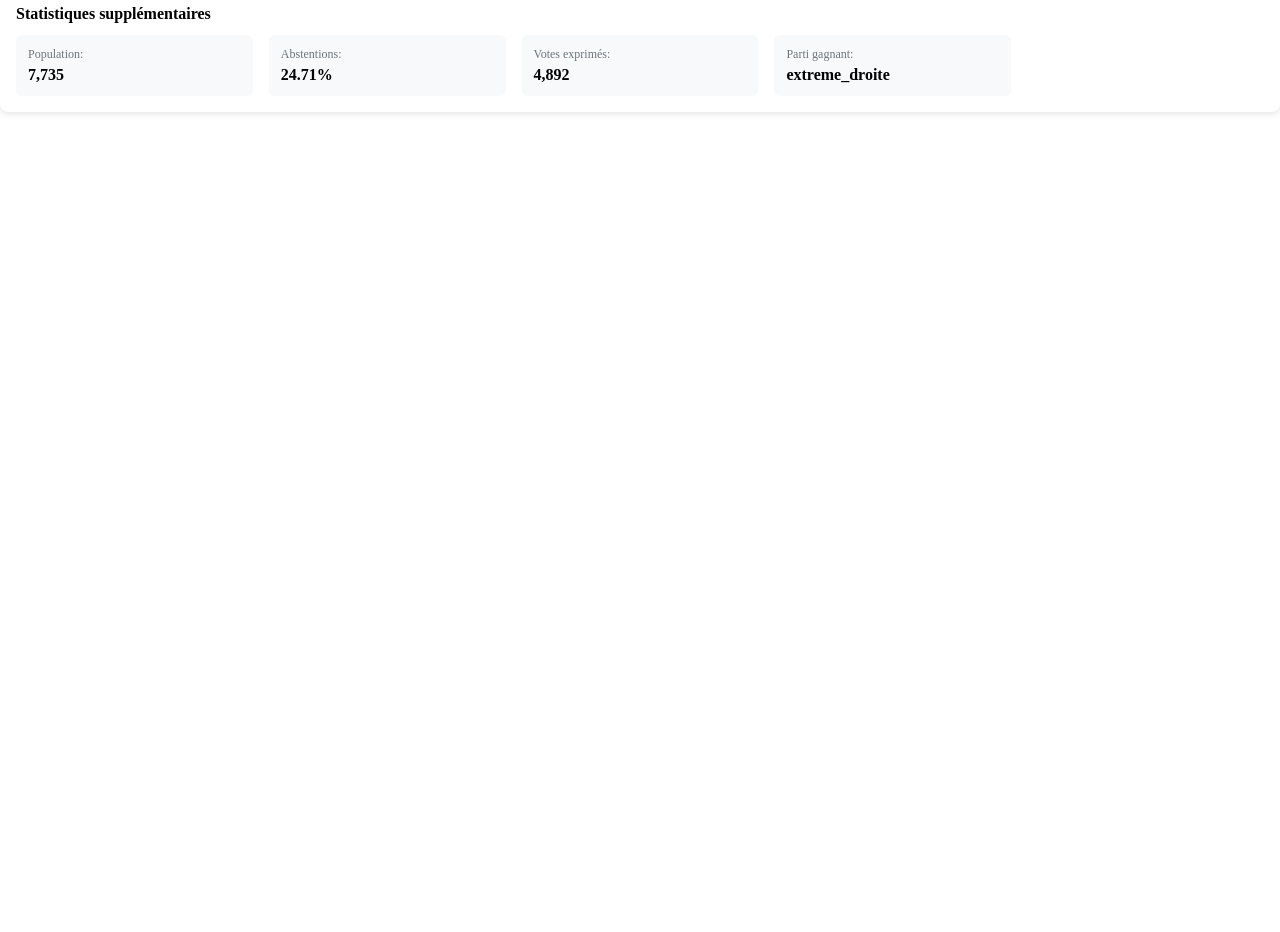
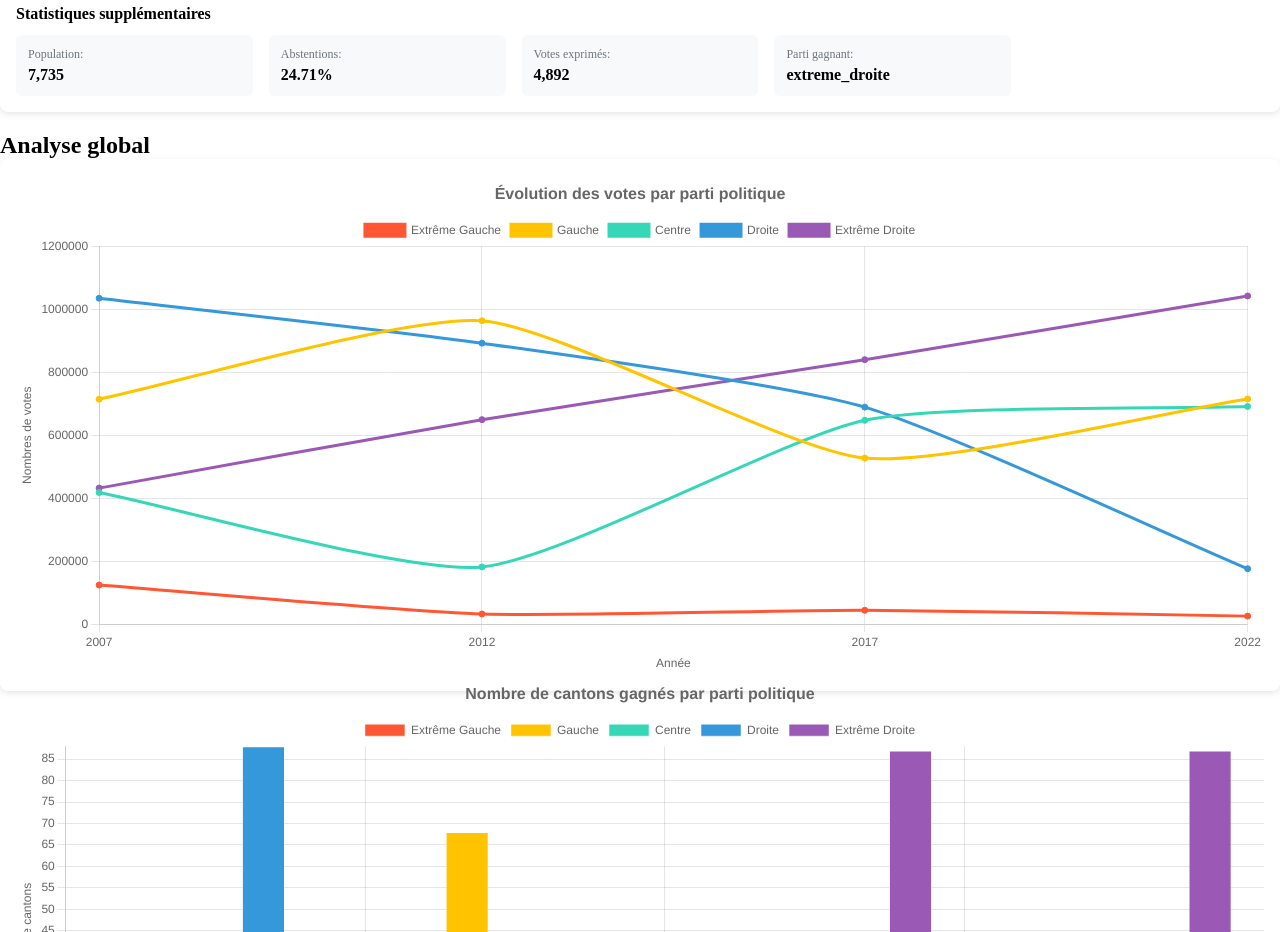
Before and after one commit to QuentinVdr/mspr_politique_i1, a React (Vite) app: page / in a window 1280 px wide. Shown: the part 1340-2272 px from the top of the page. Before the commit the page ends 1472 px from the top, so only its background shows below. Built offline with nearby package versions, Linux system fonts and the light colour scheme.

Commit message:
✨ Add ElectionTrendsChart component for visualizing election trends and integrate it into Home

```diff
--- /dev/null
+++ b/src/components/ElectionTrendsChart/ElectionTrendsChart.module.css
@@ -0,0 +1,15 @@
+.chartContainer {
+  padding: 16px;
+  background: white;
+  border-radius: 8px;
+  box-shadow: 0 2px 6px rgba(0, 0, 0, 0.1);
+  margin-bottom: 20px;
+}
+.chartWrapper {
+  display: flex;
+  flex-direction: column;
+  width: 100%;
+  height: 100%;
+  max-height: 500px;
+  position: relative;
+}
--- /dev/null
+++ b/src/components/ElectionTrendsChart/ElectionTrendsChart.tsx
@@ -0,0 +1,270 @@
+import { useElectionStore } from '@/store/ElectionStore';
+import { TElection } from '@/types/ElectionType';
+import { getColorsByPolitical } from '@/utils/politicalColors';
+import {
+  BarElement,
+  CategoryScale,
+  Chart as ChartJS,
+  Legend,
+  LinearScale,
+  LineElement,
+  PointElement,
+  Title,
+  Tooltip
+} from 'chart.js';
+import React, { useMemo } from 'react';
+import { Bar, Line } from 'react-chartjs-2';
+import styles from './ElectionTrendsChart.module.css';
+
+// Register ChartJS components
+ChartJS.register(CategoryScale, LinearScale, BarElement, PointElement, LineElement, Title, Tooltip, Legend);
+
+type PoliticalParty = 'extreme_gauche' | 'gauche' | 'centre' | 'droite' | 'extreme_droite';
+
+const partyNames: Record<PoliticalParty, string> = {
+  extreme_gauche: 'Extrême Gauche',
+  gauche: 'Gauche',
+  centre: 'Centre',
+  droite: 'Droite',
+  extreme_droite: 'Extrême Droite'
+};
+
+const ElectionTrendsChart: React.FC = () => {
+  const allElections = useElectionStore((state) => state.elections);
+
+  // Group elections by year for processing
+  const electionsByYear = useMemo(() => {
+    if (!allElections || allElections.length === 0) return {};
+
+    const grouped: Record<number, TElection[]> = {};
+
+    allElections.forEach((election) => {
+      if (!grouped[election.annee]) {
+        grouped[election.annee] = [];
+      }
+      grouped[election.annee].push(election);
+    });
+
+    return grouped;
+  }, [allElections]);
+
+  // Get available years in sorted order
+  const availableYears = useMemo(() => {
+    return Object.keys(electionsByYear)
+      .map((year) => parseInt(year))
+      .sort((a, b) => a - b);
+  }, [electionsByYear]);
+
+  // Calculate average vote percentage for each party by year
+  const partyEvolutionData = useMemo(() => {
+    const partyData: Record<PoliticalParty, number[]> = {
+      extreme_gauche: [],
+      gauche: [],
+      centre: [],
+      droite: [],
+      extreme_droite: []
+    };
+
+    availableYears.forEach((year) => {
+      const yearElections = electionsByYear[year] || [];
+      if (yearElections.length === 0) return;
+
+      // Calculate average vote percentage for each party this year
+      const partyTotals: Record<PoliticalParty, number> = {
+        extreme_gauche: 0,
+        gauche: 0,
+        centre: 0,
+        droite: 0,
+        extreme_droite: 0
+      };
+
+      yearElections.forEach((election) => {
+        partyTotals.extreme_gauche += election.vote_extreme_gauche;
+        partyTotals.gauche += election.vote_gauche;
+        partyTotals.centre += election.vote_centre;
+        partyTotals.droite += election.vote_droite;
+        partyTotals.extreme_droite += election.vote_extreme_droite;
+      });
+
+      // Calculate averages and add to the arrays
+      partyData.extreme_gauche.push(partyTotals.extreme_gauche);
+      partyData.gauche.push(partyTotals.gauche);
+      partyData.centre.push(partyTotals.centre);
+      partyData.droite.push(partyTotals.droite);
+      partyData.extreme_droite.push(partyTotals.extreme_droite);
+    });
+
+    return partyData;
+  }, [electionsByYear, availableYears]);
+
+  // Count winning parties by year
+  const winningPartiesByYear = useMemo(() => {
+    const winnerCounts: Record<number, Record<PoliticalParty, number>> = {};
+
+    availableYears.forEach((year) => {
+      const yearElections = electionsByYear[year] || [];
+
+      winnerCounts[year] = {
+        extreme_gauche: 0,
+        gauche: 0,
+        centre: 0,
+        droite: 0,
+        extreme_droite: 0
+      };
+
+      yearElections.forEach((election) => {
+        if (election.parti_gagnant) {
+          winnerCounts[year][election.parti_gagnant]++;
+        }
+      });
+    });
+
+    return winnerCounts;
+  }, [electionsByYear, availableYears]);
+
+  // Evolution chart data
+  const evolutionChartData = useMemo(() => {
+    return {
+      labels: availableYears,
+      datasets: [
+        {
+          label: partyNames.extreme_gauche,
+          data: partyEvolutionData.extreme_gauche,
+          borderColor: getColorsByPolitical('extreme_gauche'),
+          backgroundColor: getColorsByPolitical('extreme_gauche'),
+          tension: 0.2
+        },
+        {
+          label: partyNames.gauche,
+          data: partyEvolutionData.gauche,
+          borderColor: getColorsByPolitical('gauche'),
+          backgroundColor: getColorsByPolitical('gauche'),
+          tension: 0.2
+        },
+        {
+          label: partyNames.centre,
+          data: partyEvolutionData.centre,
+          borderColor: getColorsByPolitical('centre'),
+          backgroundColor: getColorsByPolitical('centre'),
+          tension: 0.2
+        },
+        {
+          label: partyNames.droite,
+          data: partyEvolutionData.droite,
+          borderColor: getColorsByPolitical('droite'),
+          backgroundColor: getColorsByPolitical('droite'),
+          tension: 0.2
+        },
+        {
+          label: partyNames.extreme_droite,
+          data: partyEvolutionData.extreme_droite,
+          borderColor: getColorsByPolitical('extreme_droite'),
+          backgroundColor: getColorsByPolitical('extreme_droite'),
+          tension: 0.2
+        }
+      ]
+    };
+  }, [availableYears, partyEvolutionData]);
+
+  // Winners chart data
+  const winnersChartData = useMemo(() => {
+    const parties: PoliticalParty[] = ['extreme_gauche', 'gauche', 'centre', 'droite', 'extreme_droite'];
+
+    return {
+      labels: availableYears,
+      datasets: parties.map((party) => ({
+        label: partyNames[party],
+        data: availableYears.map((year) => winningPartiesByYear[year][party]),
+        backgroundColor: getColorsByPolitical(party),
+        borderColor: 'rgba(255, 255, 255, 0.5)',
+        borderWidth: 1
+      }))
+    };
+  }, [availableYears, winningPartiesByYear]);
+
+  // Chart options
+  const lineChartOptions = {
+    responsive: true,
+    maintainAspectRatio: false,
+    scales: {
+      y: {
+        beginAtZero: true,
+        title: {
+          display: true,
+          text: 'Nombres de votes'
+        },
+        ticks: {
+          callback: (value: number) => value.toString()
+        }
+      },
+      x: {
+        title: {
+          display: true,
+          text: 'Année'
+        }
+      }
+    },
+    plugins: {
+      title: {
+        display: true,
+        text: 'Évolution des votes par parti politique',
+        font: {
+          size: 16
+        }
+      },
+      tooltip: {
+        callbacks: {
+          label: (context: any) => `${context.dataset.label}: ${context.parsed.y}`
+        }
+      }
+    }
+  };
+
+  const barChartOptions = {
+    responsive: true,
+    maintainAspectRatio: false,
+    scales: {
+      y: {
+        beginAtZero: true,
+        title: {
+          display: true,
+          text: 'Nombre de cantons'
+        },
+        ticks: {
+          stepSize: 1
+        }
+      },
+      x: {
+        title: {
+          display: true,
+          text: 'Année'
+        }
+      }
+    },
+    plugins: {
+      title: {
+        display: true,
+        text: 'Nombre de cantons gagnés par parti politique',
+        font: {
+          size: 16
+        }
+      },
+      tooltip: {
+        callbacks: {
+          label: (context: any) => `${context.dataset.label}: ${context.parsed.y} cantons`
+        }
+      }
+    }
+  };
+
+  return (
+    <div className={styles.chartContainer}>
+      <div className={styles.chartWrapper}>
+        <Line data={evolutionChartData} options={lineChartOptions} />
+        <Bar data={winnersChartData} options={barChartOptions} />
+      </div>
+    </div>
+  );
+};
+
+export default ElectionTrendsChart;
--- a/src/components/Home/Home.tsx
+++ b/src/components/Home/Home.tsx
@@ -1,6 +1,7 @@
 import { useElectionStore } from '@/store/ElectionStore';
 import CantonElectionChart from '../CantonElectionChart/CantonElectionChart';
 import ElectionMap from '../ElectionMap/ElectionMap';
+import ElectionTrendsChart from '../ElectionTrendsChart/ElectionTrendsChart';
 
 export default function Home() {
   const elections = useElectionStore((state) => state.elections);
@@ -16,6 +17,8 @@ export default function Home() {
           <ElectionMap />
           <h2>Canton analyse</h2>
           <CantonElectionChart />
+          <h2>Analyse global</h2>
+          <ElectionTrendsChart />
         </>
       )}
     </div>
```
